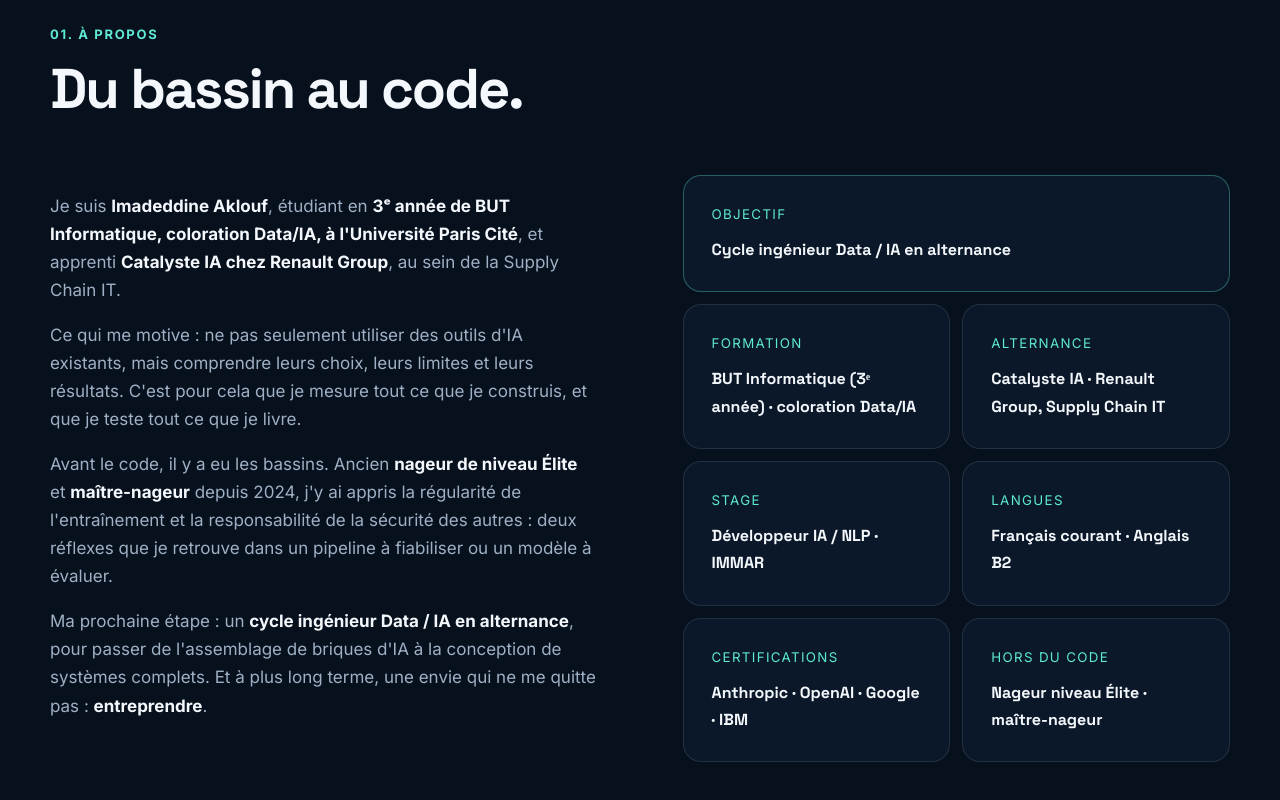
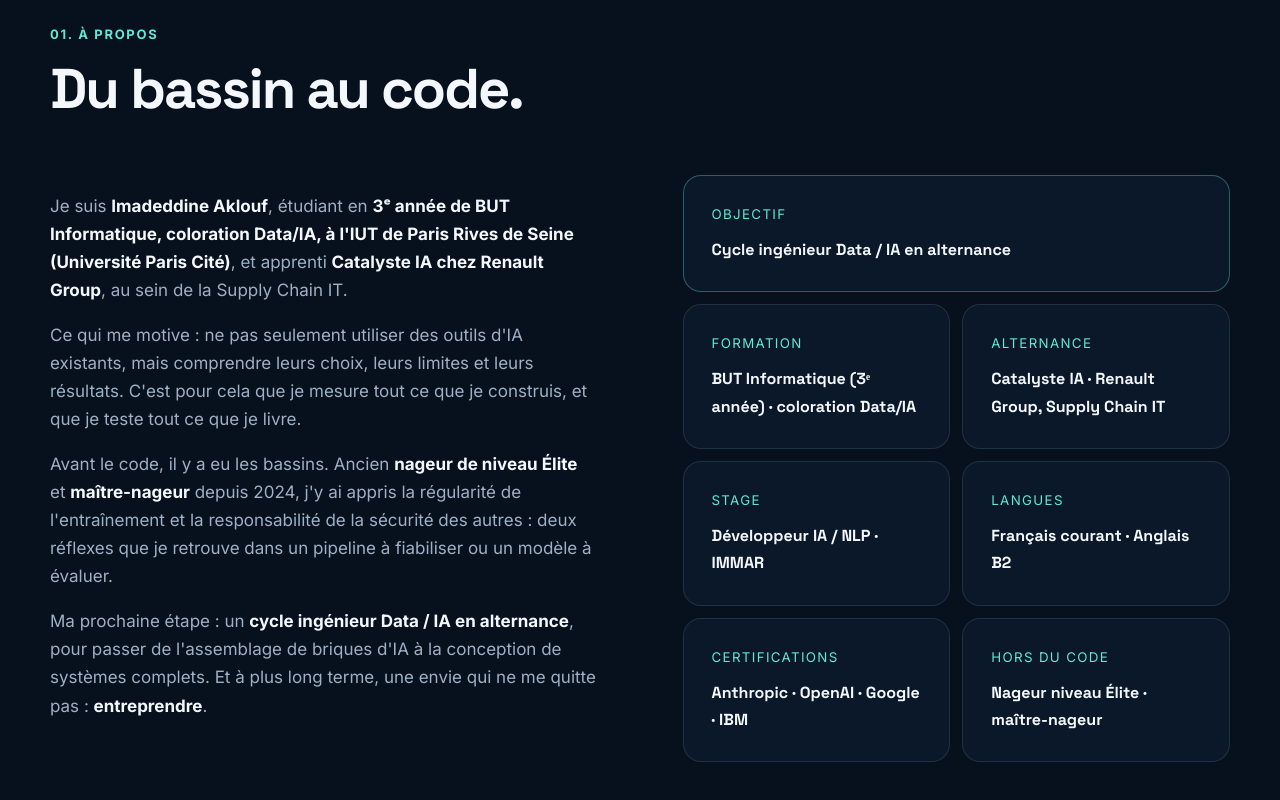
Before and after one commit to ImadeddineAklouf/PortFolio_Imadeddine, a plain HTML site: page index.html in a window 1280 px wide. Shown: the part 975-1775 px from the top of the page. Drawn offline with Linux system fonts and the light colour scheme.

Commit message:
Ajout du nom de l'IUT

```diff
--- a/index.html
+++ b/index.html
@@ -41,7 +41,7 @@
       <div class="section-heading reveal"><p class="section-kicker">01. À propos</p><h2>Du bassin au code.</h2></div>
       <div class="about-grid">
         <div class="about-copy reveal">
-          <p>Je suis <strong>Imadeddine Aklouf</strong>, étudiant en <strong>3ᵉ année de BUT Informatique, coloration Data/IA, à l'Université Paris Cité</strong>, et apprenti <strong>Catalyste IA chez Renault Group</strong>, au sein de la Supply Chain IT.</p>
+          <p>Je suis <strong>Imadeddine Aklouf</strong>, étudiant en <strong>3ᵉ année de BUT Informatique, coloration Data/IA, à l'IUT de Paris Rives de Seine (Université Paris Cité)</strong>, et apprenti <strong>Catalyste IA chez Renault Group</strong>, au sein de la Supply Chain IT.</p>
           <p>Ce qui me motive&nbsp;: ne pas seulement utiliser des outils d'IA existants, mais comprendre leurs choix, leurs limites et leurs résultats. C'est pour cela que je mesure tout ce que je construis, et que je teste tout ce que je livre.</p>
           <p>Avant le code, il y a eu les bassins. Ancien <strong>nageur de niveau Élite</strong> et <strong>maître-nageur</strong> depuis 2024, j'y ai appris la régularité de l'entraînement et la responsabilité de la sécurité des autres&nbsp;: deux réflexes que je retrouve dans un pipeline à fiabiliser ou un modèle à évaluer.</p>
           <p>Ma prochaine étape&nbsp;: un <strong>cycle ingénieur Data / IA en alternance</strong>, pour passer de l'assemblage de briques d'IA à la conception de systèmes complets. Et à plus long terme, une envie qui ne me quitte pas&nbsp;: <strong>entreprendre</strong>.</p>
```
